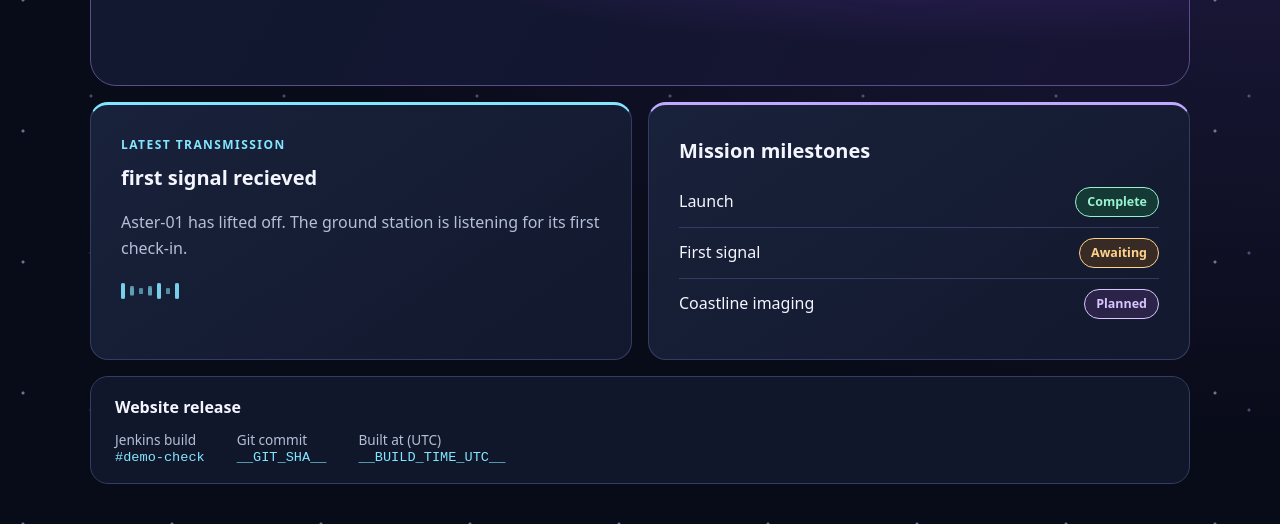
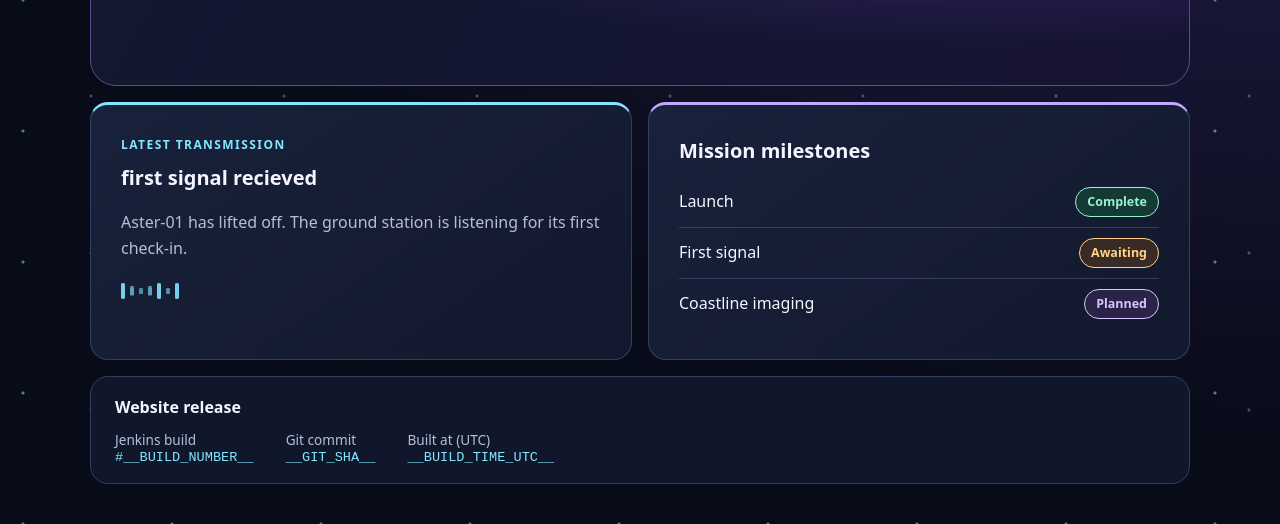
Before and after one commit to GaneshUDeshpande/orbit-log, a plain HTML site: page index.html in a window 1280 px wide. Shown: the part 428-952 px from the top of the page. Drawn offline with Linux system fonts and the light colour scheme.

Commit message:
Fix HTML formatting and update placeholders

```diff
--- a/index.html
+++ b/index.html
@@ -58,7 +58,7 @@
     <footer class="release">
       <h2>Website release</h2>
       <dl>
-        <div><dt>Jenkins build</dt><dd>#demo-check</dd></div>
+        <div><dt>Jenkins build</dt><dd>#__BUILD_NUMBER__</dd></div>
         <div><dt>Git commit</dt><dd>__GIT_SHA__</dd></div>
         <div><dt>Built at (UTC)</dt><dd>__BUILD_TIME_UTC__</dd></div>
       </dl>
```
